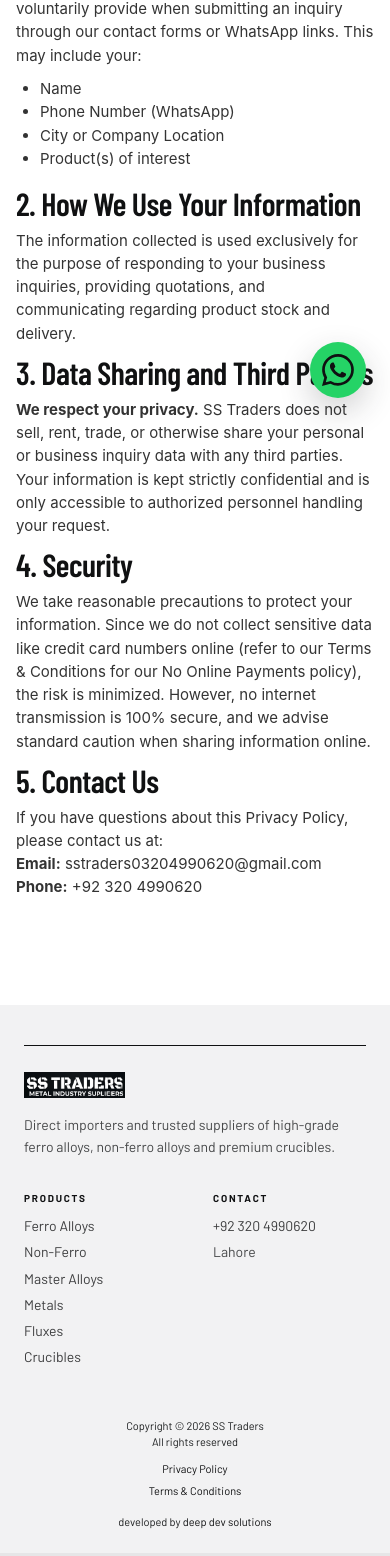
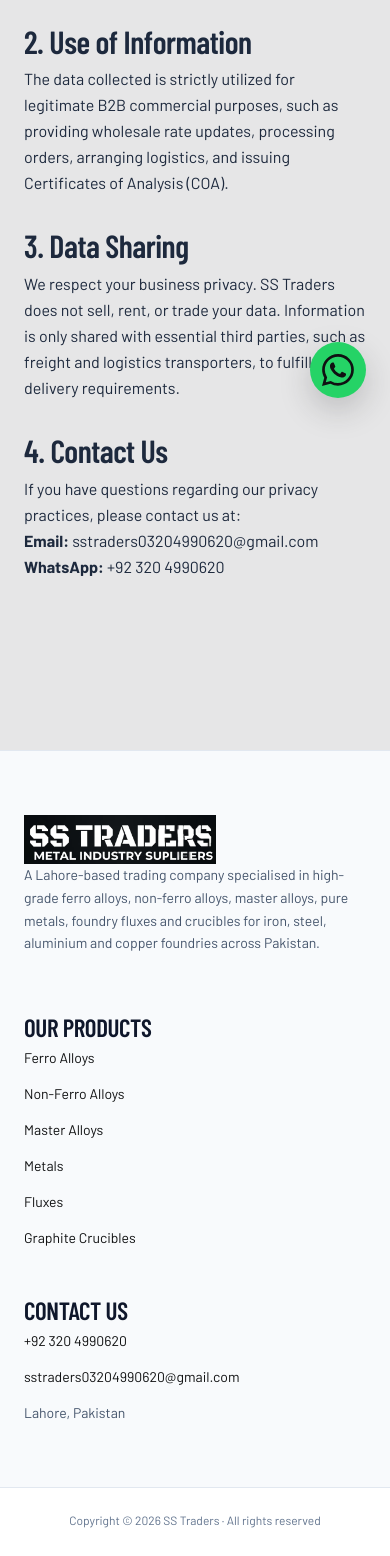
Before and after one commit to Mian-JunaidBabar/sstraders, a Next.js app: page /privacy-policy in a window 390 px wide. Shown: the part 422-1978 px from the top of the page. Built offline with nearby package versions, Linux system fonts and the light colour scheme; no server answers; a web font is replaced by a local one.

Commit message:
feat: Refactor Privacy Policy and Terms & Conditions pages for clarity and consistency, update footer content and styling

```diff
--- a/app/privacy-policy/page.tsx
+++ b/app/privacy-policy/page.tsx
@@ -1,85 +1,61 @@
-import React from "react";
-import { siteInfo } from "@/data/products";
-import { Metadata } from "next";
+import type { Metadata } from "next";
+import Link from "next/link";
 
 export const metadata: Metadata = {
-  title: `Privacy Policy | ${siteInfo.name}`,
-  description: `Privacy policy for ${siteInfo.name}.`,
+  title: "Privacy Policy | SS Traders",
+  description: "Privacy Policy for SS Traders.",
 };
 
-export default function PrivacyPolicy() {
+export default function PrivacyPolicyPage() {
   return (
-    <main className="min-h-screen py-24 bg-white text-black">
-      <div className="max-w-4xl mx-auto px-4 md:px-6">
-        <h1 className="text-4xl font-bold font-condensed uppercase tracking-wider mb-8 text-[var(--color-accent)]">
-          Privacy Policy
-        </h1>
+    <main className="max-w-4xl mx-auto px-6 py-20 text-slate-800">
+      <h1 className="text-4xl font-extrabold tracking-tight mb-4">
+        Privacy Policy
+      </h1>
+      <p className="text-sm text-slate-500 mb-10">
+        Last Updated: September 2026
+      </p>
 
-        <div className="prose prose-lg max-w-none text-black/80 font-sans">
+      <div className="space-y-8 text-base leading-relaxed">
+        <section>
+          <h2 className="text-2xl font-bold mb-3">1. Information Collection</h2>
           <p>
-            This Privacy Policy describes how {siteInfo.name} collects, uses,
-            and protects your information when you visit our website.
+            SS Traders solely collects information submitted directly by you
+            during inquiries, including your name, business name, phone number,
+            city, and product requirements. We do not use automated tracking to
+            harvest personal identification data.
           </p>
+        </section>
 
-          <h2 className="text-2xl font-bold mt-8 mb-4 text-[var(--color-accent)]">
-            1. Information We Collect
-          </h2>
+        <section>
+          <h2 className="text-2xl font-bold mb-3">2. Use of Information</h2>
           <p>
-            As a B2B trading business, we do not require user accounts or track
-            personal browsing habits. The only information we collect is the
-            data you voluntarily provide when submitting an inquiry through our
-            contact forms or WhatsApp links. This may include your:
+            The data collected is strictly utilized for legitimate B2B
+            commercial purposes, such as providing wholesale rate updates,
+            processing orders, arranging logistics, and issuing Certificates of
+            Analysis (COA).
           </p>
-          <ul className="list-disc pl-6 mb-4">
-            <li>Name</li>
-            <li>Phone Number (WhatsApp)</li>
-            <li>City or Company Location</li>
-            <li>Product(s) of interest</li>
-          </ul>
+        </section>
 
-          <h2 className="text-2xl font-bold mt-8 mb-4 text-[var(--color-accent)]">
-            2. How We Use Your Information
-          </h2>
+        <section>
+          <h2 className="text-2xl font-bold mb-3">3. Data Sharing</h2>
           <p>
-            The information collected is used exclusively for the purpose of
-            responding to your business inquiries, providing quotations, and
-            communicating regarding product stock and delivery.
+            We respect your business privacy. SS Traders does not sell, rent, or
+            trade your data. Information is only shared with essential third
+            parties, such as freight and logistics transporters, to fulfill your
+            delivery requirements.
           </p>
+        </section>
 
-          <h2 className="text-2xl font-bold mt-8 mb-4 text-[var(--color-accent)]">
-            3. Data Sharing and Third Parties
-          </h2>
+        <section>
+          <h2 className="text-2xl font-bold mb-3">4. Contact Us</h2>
           <p>
-            <strong>We respect your privacy.</strong> {siteInfo.name} does not
-            sell, rent, trade, or otherwise share your personal or business
-            inquiry data with any third parties. Your information is kept
-            strictly confidential and is only accessible to authorized personnel
-            handling your request.
+            If you have questions regarding our privacy practices, please
+            contact us at: <br />
+            <strong>Email:</strong> sstraders03204990620@gmail.com <br />
+            <strong>WhatsApp:</strong> +92 320 4990620
           </p>
-
-          <h2 className="text-2xl font-bold mt-8 mb-4 text-[var(--color-accent)]">
-            4. Security
-          </h2>
-          <p>
-            We take reasonable precautions to protect your information. Since we
-            do not collect sensitive data like credit card numbers online (refer
-            to our Terms & Conditions for our No Online Payments policy), the
-            risk is minimized. However, no internet transmission is 100% secure,
-            and we advise standard caution when sharing information online.
-          </p>
-
-          <h2 className="text-2xl font-bold mt-8 mb-4 text-[var(--color-accent)]">
-            5. Contact Us
-          </h2>
-          <p>
-            If you have questions about this Privacy Policy, please contact us
-            at:
-            <br />
-            <strong>Email:</strong> {siteInfo.email}
-            <br />
-            <strong>Phone:</strong> {siteInfo.phone}
-          </p>
-        </div>
+        </section>
       </div>
     </main>
   );
--- a/app/terms-and-conditions/page.tsx
+++ b/app/terms-and-conditions/page.tsx
@@ -1,85 +1,71 @@
-import React from "react";
-import { siteInfo } from "@/data/products";
-import { Metadata } from "next";
+import type { Metadata } from "next";
 
 export const metadata: Metadata = {
-  title: `Terms & Conditions | ${siteInfo.name}`,
-  description: `Terms and conditions for ${siteInfo.name}.`,
+  title: "Terms & Conditions | SS Traders",
+  description: "Terms and Conditions for SS Traders.",
 };
 
-export default function TermsAndConditions() {
+export default function TermsPage() {
   return (
-    <main className="min-h-screen py-24 bg-white text-black">
-      <div className="max-w-4xl mx-auto px-4 md:px-6">
-        <h1 className="text-4xl font-bold font-condensed uppercase tracking-wider mb-8 text-[var(--color-accent)]">
-          Terms & Conditions
-        </h1>
+    <main className="max-w-4xl mx-auto px-6 py-20 text-slate-800">
+      <h1 className="text-4xl font-extrabold tracking-tight mb-4">
+        Terms & Conditions
+      </h1>
+      <p className="text-sm text-slate-500 mb-10">
+        Last Updated: September 2026
+      </p>
 
-        <div className="prose prose-lg max-w-none text-black/80 font-sans">
-          <p>
-            Welcome to {siteInfo.name}. By accessing this website, you agree to
-            be bound by these Terms and Conditions.
-          </p>
-
-          <h2 className="text-2xl font-bold mt-8 mb-4 text-[var(--color-accent)]">
-            1. No Online Payments Accepted
+      <div className="space-y-8 text-base leading-relaxed">
+        <section>
+          <h2 className="text-2xl font-bold mb-3">
+            1. Nature of Website (Information & Inquiry Only)
           </h2>
           <p>
-            <strong>Important Notice:</strong> {siteInfo.name} is a B2B trading
-            business. We <strong>do not</strong> accept or process any online
-            payments through this website. This website serves strictly as a
-            digital catalog and inquiry platform. All commercial transactions,
-            payments, and invoicing are handled offline through formal banking
-            channels. Please do not share any credit card or banking information
-            on this website.
+            The website www.sstraders.pk serves strictly as an informational and
+            product showcase platform for our ferroalloys, metals, and related
+            industrial commodities. The website is not an automated e-commerce
+            store. Product specifications, grades, and availability listed on
+            this site are indicative and subject to change without prior notice.
           </p>
+        </section>
 
-          <h2 className="text-2xl font-bold mt-8 mb-4 text-[var(--color-accent)]">
-            2. Product Information and Rates
+        <section>
+          <h2 className="text-2xl font-bold mb-3">
+            2. Payment Policy – No Online Payments Accepted
           </h2>
           <p>
-            The products, technical specifications, and general information
-            provided on this website are for informational purposes. Since metal
-            and alloy rates fluctuate daily based on global market conditions,
-            we do not publish fixed pricing on the website. Please contact us
-            directly via WhatsApp or phone for today&apos;s rates and stock
-            availability.
+            SS Traders DOES NOT accept or process any payments directly through
+            www.sstraders.pk. We do not operate online checkout facilities or
+            payment gateways. All business transactions are settled strictly via
+            formal offline commercial methods agreed upon in writing (such as
+            official Company Bank Transfers, Pay Orders, or Cheques). We will
+            never ask you to enter credit card details on this website.
           </p>
+        </section>
 
-          <h2 className="text-2xl font-bold mt-8 mb-4 text-[var(--color-accent)]">
-            3. Intellectual Property
+        <section>
+          <h2 className="text-2xl font-bold mb-3">
+            3. Quotations, Pricing & Product Specifications
           </h2>
           <p>
-            All content on this website, including product descriptions, images,
-            logos, and structure, is the property of {siteInfo.name} and may not
-            be copied, reproduced, or distributed without our explicit written
-            permission.
+            Due to the volatile nature of the ferroalloys and metallurgical
+            commodity markets, prices and availability are not fixed on the
+            website and are quoted upon direct inquiry. Formal quotes are issued
+            via official email or WhatsApp.
           </p>
+        </section>
 
-          <h2 className="text-2xl font-bold mt-8 mb-4 text-[var(--color-accent)]">
-            4. Liability
+        <section>
+          <h2 className="text-2xl font-bold mb-3">
+            4. Orders, Inspection & Delivery
           </h2>
           <p>
-            {siteInfo.name} makes every effort to ensure the accuracy of the
-            information provided on this website. However, we do not guarantee
-            that all information is error-free, complete, or current.{" "}
-            {siteInfo.name} will not be held liable for any direct or indirect
-            damages arising from the use of this website.
+            A commercial order is considered confirmed only upon issuance and
+            mutual acceptance of an official Proforma Invoice. Delivery terms
+            shall be governed by the specific commercial contract executed for
+            each order.
           </p>
-
-          <h2 className="text-2xl font-bold mt-8 mb-4 text-[var(--color-accent)]">
-            5. Contact Information
-          </h2>
-          <p>
-            If you have any questions regarding these Terms and Conditions,
-            please contact us at:
-            <br />
-            <strong>Phone/WhatsApp:</strong> {siteInfo.phone}
-            <br />
-            <strong>Address:</strong> {siteInfo.address.street},{" "}
-            {siteInfo.address.city}, {siteInfo.address.country}.
-          </p>
-        </div>
+        </section>
       </div>
     </main>
   );
--- a/components/Footer.tsx
+++ b/components/Footer.tsx
@@ -1,304 +1,148 @@
 import Link from "next/link";
 import Image from "next/image";
-import { siteInfo } from "@/data/products";
 
 export default function Footer() {
   return (
-    <footer>
-      {/* Desktop Footer */}
-      <div
-        className="hidden md:block"
-        style={{
-          background: "var(--color-accent-100)",
-          padding: "40px 40px 20px",
-        }}
-      >
-        <div
-          style={{
-            display: "grid",
-            gridTemplateColumns: "1.4fr 1fr 1fr",
-            gap: "40px",
-            borderTop: "1px solid var(--color-accent)",
-            paddingTop: "26px",
-          }}
-        >
-          <div>
+    <footer className="bg-slate-50 border-t border-slate-200 mt-20">
+      <div className="max-w-7xl mx-auto px-6 py-16">
+        <div className="grid grid-cols-1 md:grid-cols-3 gap-12 lg:gap-24">
+          {/* Brand Column */}
+          <div className="space-y-6">
+            <Link href="/">
               <Image
                 src="/logo.webp"
-              alt={siteInfo.name}
-              width={132}
-              height={34}
-              style={{
-                height: "34px",
-                width: "auto",
-                display: "block",
-                marginBottom: "16px",
-              }}
+                alt="SS Traders"
+                width={180}
+                height={50}
+                className="h-auto w-48"
               />
-            <p
-              style={{
-                font: "400 14px/1.55 'Barlow',sans-serif",
-                color: "var(--color-text)",
-                opacity: 0.8,
-                margin: 0,
-                maxWidth: "340px",
-                textWrap: "pretty",
-              }}
-            >
-              {siteInfo.description}
+            </Link>
+            <p className="text-slate-600 leading-relaxed text-sm">
+              A Lahore-based trading company specialised in high-grade ferro
+              alloys, non-ferro alloys, master alloys, pure metals, foundry
+              fluxes and crucibles for iron, steel, aluminium and copper
+              foundries across Pakistan.
             </p>
           </div>
+
+          {/* Products Column */}
           <div>
-            <div
-              style={{
-                font: "600 10.5px/1 'Barlow',sans-serif",
-                letterSpacing: ".18em",
-                textTransform: "uppercase",
-                color: "var(--color-accent)",
-                marginBottom: "14px",
-              }}
+            <h3 className="font-bold text-slate-900 mb-6 tracking-wide text-sm uppercase">
+              Our Products
+            </h3>
+            <ul className="space-y-4 text-sm text-slate-600">
+              <li>
+                <Link
+                  href="/ferro-alloys"
+                  className="hover:text-amber-600 transition-colors"
                 >
-              Our products
-            </div>
-            <div
-              style={{
-                display: "flex",
-                flexDirection: "column",
-                gap: "8px",
-                font: "400 14px/1.3 'Barlow',sans-serif",
-                color: "var(--color-text)",
-                opacity: 0.8,
-              }}
-            >
-              <Link href="/ferro-alloys" className="hover:text-black">
                   Ferro Alloys
                 </Link>
-              <Link href="/non-ferro-alloys" className="hover:text-black">
+              </li>
+              <li>
+                <Link
+                  href="/non-ferro-alloys"
+                  className="hover:text-amber-600 transition-colors"
+                >
                   Non-Ferro Alloys
                 </Link>
-              <Link href="/master-alloys" className="hover:text-black">
+              </li>
+              <li>
+                <Link
+                  href="/master-alloys"
+                  className="hover:text-amber-600 transition-colors"
+                >
                   Master Alloys
                 </Link>
-              <Link href="/metals" className="hover:text-black">
+              </li>
+              <li>
+                <Link
+                  href="/metals"
+                  className="hover:text-amber-600 transition-colors"
+                >
                   Metals
                 </Link>
-              <Link href="/fluxes" className="hover:text-black">
+              </li>
+              <li>
+                <Link
+                  href="/fluxes"
+                  className="hover:text-amber-600 transition-colors"
+                >
                   Fluxes
                 </Link>
-              <Link href="/graphite-crucibles" className="hover:text-black">
+              </li>
+              <li>
+                <Link
+                  href="/graphite-crucibles"
+                  className="hover:text-amber-600 transition-colors"
+                >
                   Graphite Crucibles
                 </Link>
+              </li>
+            </ul>
           </div>
-          </div>
+
+          {/* Contact Column */}
           <div>
-            <div
-              style={{
-                font: "600 10.5px/1 'Barlow',sans-serif",
-                letterSpacing: ".18em",
-                textTransform: "uppercase",
-                color: "var(--color-accent)",
-                marginBottom: "14px",
-              }}
+            <h3 className="font-bold text-slate-900 mb-6 tracking-wide text-sm uppercase">
+              Contact Us
+            </h3>
+            <ul className="space-y-4 text-sm text-slate-600">
+              <li>
+                <a
+                  href="https://wa.me/923204990620?text=Salam,%20ma%20apki%20website%20dekh%20rha%20tha,%20muja%20rates%20bta%20dein."
+                  target="_blank"
+                  rel="noopener noreferrer"
+                  className="hover:text-amber-600 transition-colors"
                 >
-              Contact us
-            </div>
-            <div
-              style={{
-                display: "flex",
-                flexDirection: "column",
-                gap: "8px",
-                font: "400 14px/1.3 'Barlow',sans-serif",
-                color: "var(--color-text)",
-                opacity: 0.8,
-              }}
+                  +92 320 4990620
+                </a>
+              </li>
+              <li>
+                <a
+                  href="mailto:sstraders03204990620@gmail.com"
+                  className="hover:text-amber-600 transition-colors"
                 >
-              <a href={`tel:${siteInfo.phoneRaw}`} className="hover:text-black">
-                {siteInfo.phone}
+                  sstraders03204990620@gmail.com
                 </a>
-              <a href={`mailto:${siteInfo.email}`} className="hover:text-black">
-                {siteInfo.email}
-              </a>
-              <span>{siteInfo.address.full}</span>
+              </li>
+              <li>Lahore, Pakistan</li>
+            </ul>
           </div>
         </div>
       </div>
-        <div
-          style={{
-            borderTop: "1px solid var(--color-accent-300)",
-            marginTop: "26px",
-            paddingTop: "14px",
-            font: "400 12px/1 'Barlow',sans-serif",
-            color: "var(--color-neutral-700)",
-            display: "flex",
-            justifyContent: "space-between",
-          }}
+
+      {/* Bottom Bar */}
+      <div className="border-t border-slate-200 bg-white">
+        <div className="max-w-7xl mx-auto px-6 py-6 flex flex-col md:flex-row items-center justify-between gap-4 text-xs text-slate-500">
+          <p>Copyright © 2026 SS Traders · All rights reserved</p>
+
+          <div className="flex items-center space-x-6">
+            <Link
+              href="/privacy-policy"
+              className="hover:text-amber-600 transition-colors"
             >
-          <div style={{ display: "flex", gap: "12px", alignItems: "center" }}>
-            <span>Copyright © 2026 {siteInfo.name} · All rights reserved</span>
-            <span>·</span>
-            <Link href="/privacy-policy" className="hover:text-black">
               Privacy Policy
             </Link>
-            <span>·</span>
-            <Link href="/terms-and-conditions" className="hover:text-black">
+            <Link
+              href="/terms-and-conditions"
+              className="hover:text-amber-600 transition-colors"
+            >
               Terms & Conditions
             </Link>
           </div>
-          <span>
+
+          <p>
             developed by{" "}
             <a
               href="https://www.deepdevsolutions.com/"
               target="_blank"
               rel="noopener noreferrer"
-              className="hover:text-black underline decoration-transparent hover:decoration-current transition-colors"
+              className="font-medium text-slate-700 hover:text-amber-600 transition-colors"
             >
               deep dev solutions
             </a>
-          </span>
-        </div>
-      </div>
-
-      {/* Mobile Footer */}
-      <div
-        className="md:hidden"
-        style={{
-          background: "var(--color-accent-100)",
-          padding: "40px 24px 24px",
-        }}
-      >
-        <div
-          style={{
-            display: "flex",
-            flexDirection: "column",
-            gap: "36px",
-            borderTop: "1px solid var(--color-accent)",
-            paddingTop: "26px",
-          }}
-        >
-          <div>
-            <Image
-              src="/logo.webp"
-              alt={siteInfo.name}
-              width={101}
-              height={26}
-              style={{
-                height: "26px",
-                width: "auto",
-                display: "block",
-                marginBottom: "16px",
-              }}
-            />
-            <p
-              style={{
-                font: "400 14px/1.55 'Barlow',sans-serif",
-                color: "var(--color-text)",
-                opacity: 0.8,
-                margin: 0,
-                textWrap: "pretty",
-              }}
-            >
-              Direct importers and trusted suppliers of high-grade ferro alloys,
-              non-ferro alloys and premium crucibles.
           </p>
-          </div>
-          <div style={{ display: "flex", gap: "36px" }}>
-            <div style={{ flex: 1 }}>
-              <div
-                style={{
-                  font: "600 10px/1 'Barlow',sans-serif",
-                  letterSpacing: ".18em",
-                  textTransform: "uppercase",
-                  color: "var(--color-accent)",
-                  marginBottom: "14px",
-                }}
-              >
-                Products
-              </div>
-              <div
-                style={{
-                  display: "flex",
-                  flexDirection: "column",
-                  gap: "8px",
-                  font: "400 14px/1.3 'Barlow',sans-serif",
-                  color: "var(--color-text)",
-                  opacity: 0.8,
-                }}
-              >
-                <Link href="/ferro-alloys">Ferro Alloys</Link>
-                <Link href="/non-ferro-alloys">Non-Ferro</Link>
-                <Link href="/master-alloys">Master Alloys</Link>
-                <Link href="/metals">Metals</Link>
-                <Link href="/fluxes">Fluxes</Link>
-                <Link href="/graphite-crucibles">Crucibles</Link>
-              </div>
-            </div>
-            <div style={{ flex: 1 }}>
-              <div
-                style={{
-                  font: "600 10px/1 'Barlow',sans-serif",
-                  letterSpacing: ".18em",
-                  textTransform: "uppercase",
-                  color: "var(--color-accent)",
-                  marginBottom: "14px",
-                }}
-              >
-                Contact
-              </div>
-              <div
-                style={{
-                  display: "flex",
-                  flexDirection: "column",
-                  gap: "8px",
-                  font: "400 14px/1.3 'Barlow',sans-serif",
-                  color: "var(--color-text)",
-                  opacity: 0.8,
-                }}
-              >
-                <a href={`tel:${siteInfo.phoneRaw}`}>{siteInfo.phone}</a>
-                <span>{siteInfo.address.city}</span>
-              </div>
-            </div>
-          </div>
-        </div>
-        <div
-          style={{
-            borderTop: "1px solid var(--color-accent-300)",
-            marginTop: "32px",
-            paddingTop: "20px",
-            font: "400 11px/1.4 'Barlow',sans-serif",
-            color: "var(--color-neutral-700)",
-            textAlign: "center",
-          }}
-        >
-          Copyright © 2026 {siteInfo.name}
-          <br />
-          All rights reserved
-          <div
-            style={{
-              marginTop: "12px",
-              display: "flex",
-              flexDirection: "column",
-              gap: "6px",
-            }}
-          >
-            <Link href="/privacy-policy" className="hover:text-black">
-              Privacy Policy
-            </Link>
-            <Link href="/terms-and-conditions" className="hover:text-black">
-              Terms & Conditions
-            </Link>
-          </div>
-          <div style={{ marginTop: "16px" }}>
-            developed by{" "}
-            <a
-              href="https://www.deepdevsolutions.com/"
-              target="_blank"
-              rel="noopener noreferrer"
-              className="hover:text-black underline decoration-transparent hover:decoration-current transition-colors"
-            >
-              deep dev solutions
-            </a>
-          </div>
         </div>
       </div>
     </footer>
```
Lines whose indentation alone changed are shown as unchanged.
